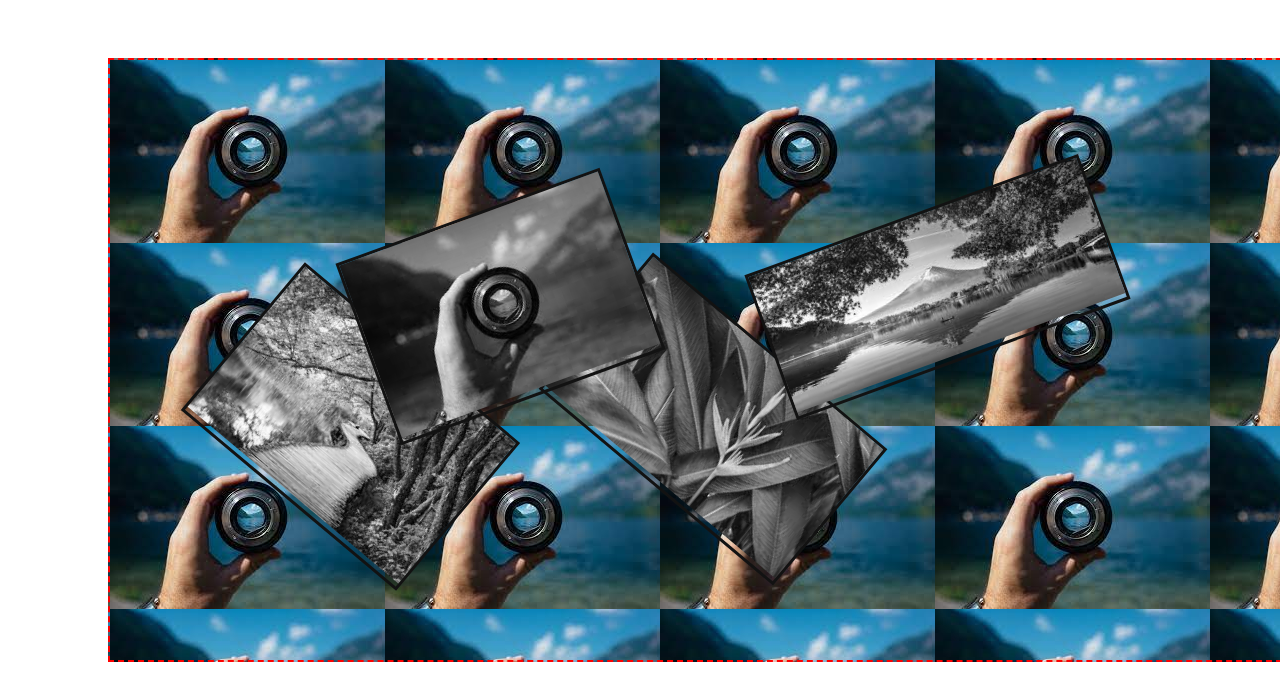
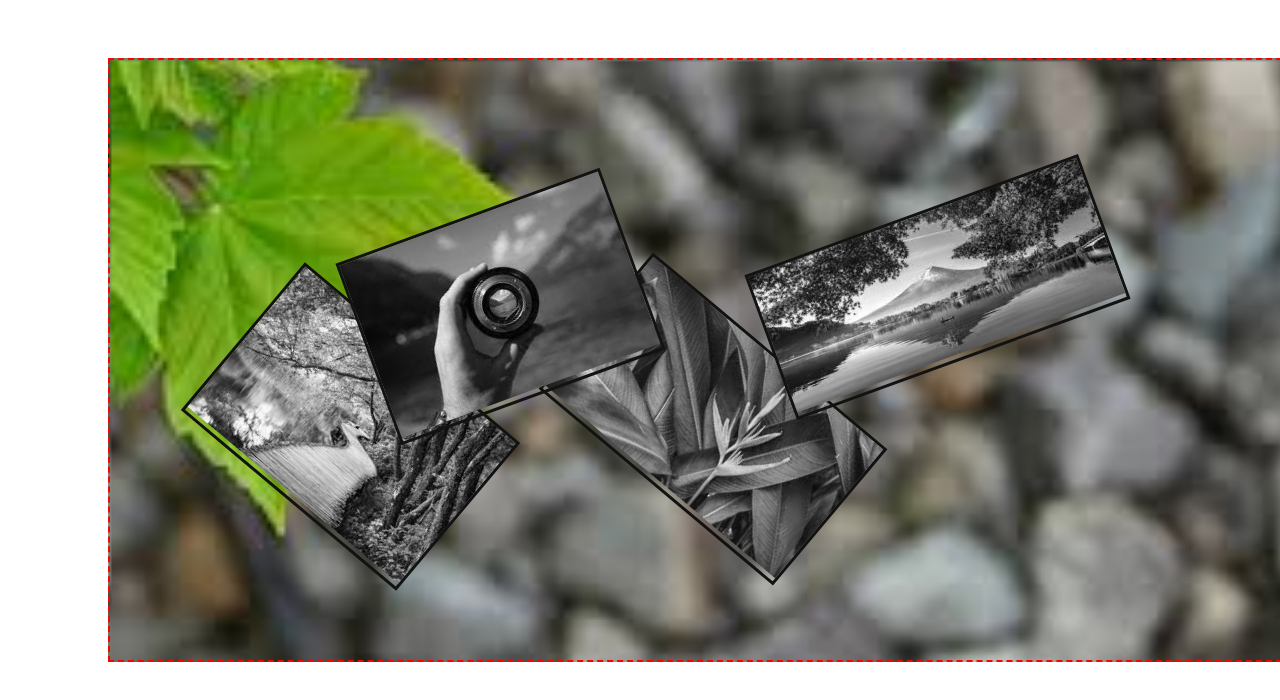
Before and after one commit to ahmadshahdarwesh/Web-gallery, a plain HTML site: page index.html in a window 1280 px wide. Shown: the top 700 px of the page. Drawn offline with Linux system fonts and the light colour scheme.

Commit message:
README file modified

```diff
--- a/css/media.css
+++ b/css/media.css
@@ -6,11 +6,12 @@
 @media only screen and (min-width: 768px) {
   main {
     border: dashed 2px red;
-    background-image: url(../images/img3.jpeg);
+    /* background-image: url(../images/img3.jpeg); */
   }
 }
 @media only screen and (min-width: 992px) {
   main {
-    background-image: url(../images/img2.jpeg);
+    background-image: url(../images/background.jpeg);
+    background-size: cover;
   }
 }
```
Also changed, not shown: images/background.jpeg (added), images/screenshot.png (added), 1 other file.
